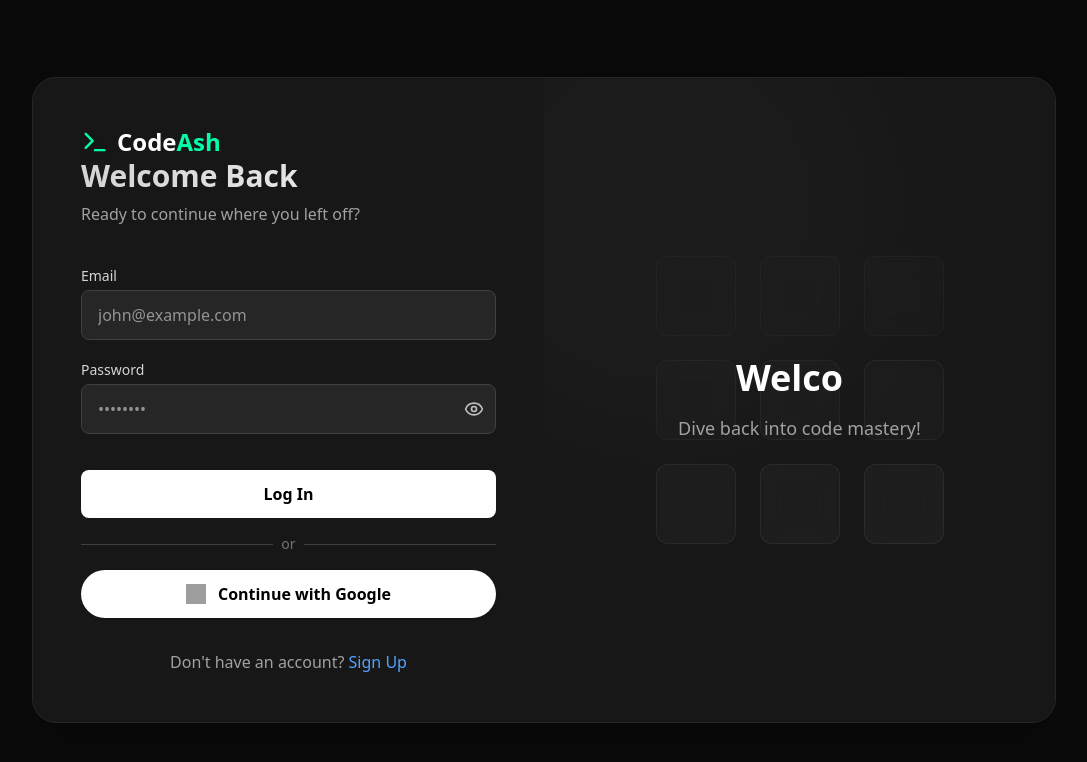
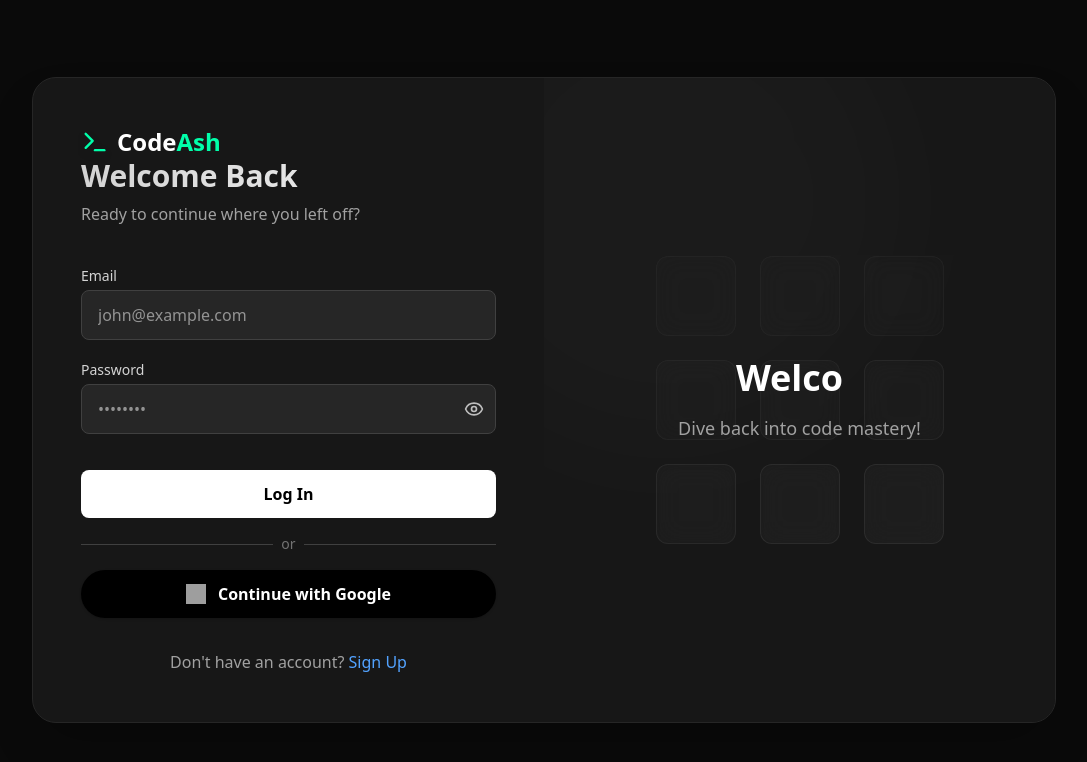
Before and after one commit to ash-stark-lm/Code-Ash, a React (Vite) app in the folder Frontend/: page /login in a window 1280 px wide. Shown: the top 762 px of the page, without its empty margins (96-1183 px from the left). Built offline with nearby package versions, Linux system fonts and the light colour scheme; no server answers; grey boxes are pictures that could not be loaded.

Commit message:
changed to dark theme google button

```diff
--- a/Frontend/src/components/GoogleLogin.jsx
+++ b/Frontend/src/components/GoogleLogin.jsx
@@ -15,7 +15,7 @@ const GoogleLoginButton = ({ onSuccess }) => {
   return (
     <motion.button
       onClick={() => login()}
-      className="w-full flex items-center justify-center gap-3 bg-white text-black font-semibold py-3 rounded-full shadow hover:opacity-90 transition"
+      className="w-full flex items-center justify-center gap-3 bg-black text-white font-semibold py-3 rounded-full shadow hover:opacity-90 transition cursor-pointer"
       whileHover={{ scale: 1.02 }}
       whileTap={{ scale: 0.98 }}
     >
```
